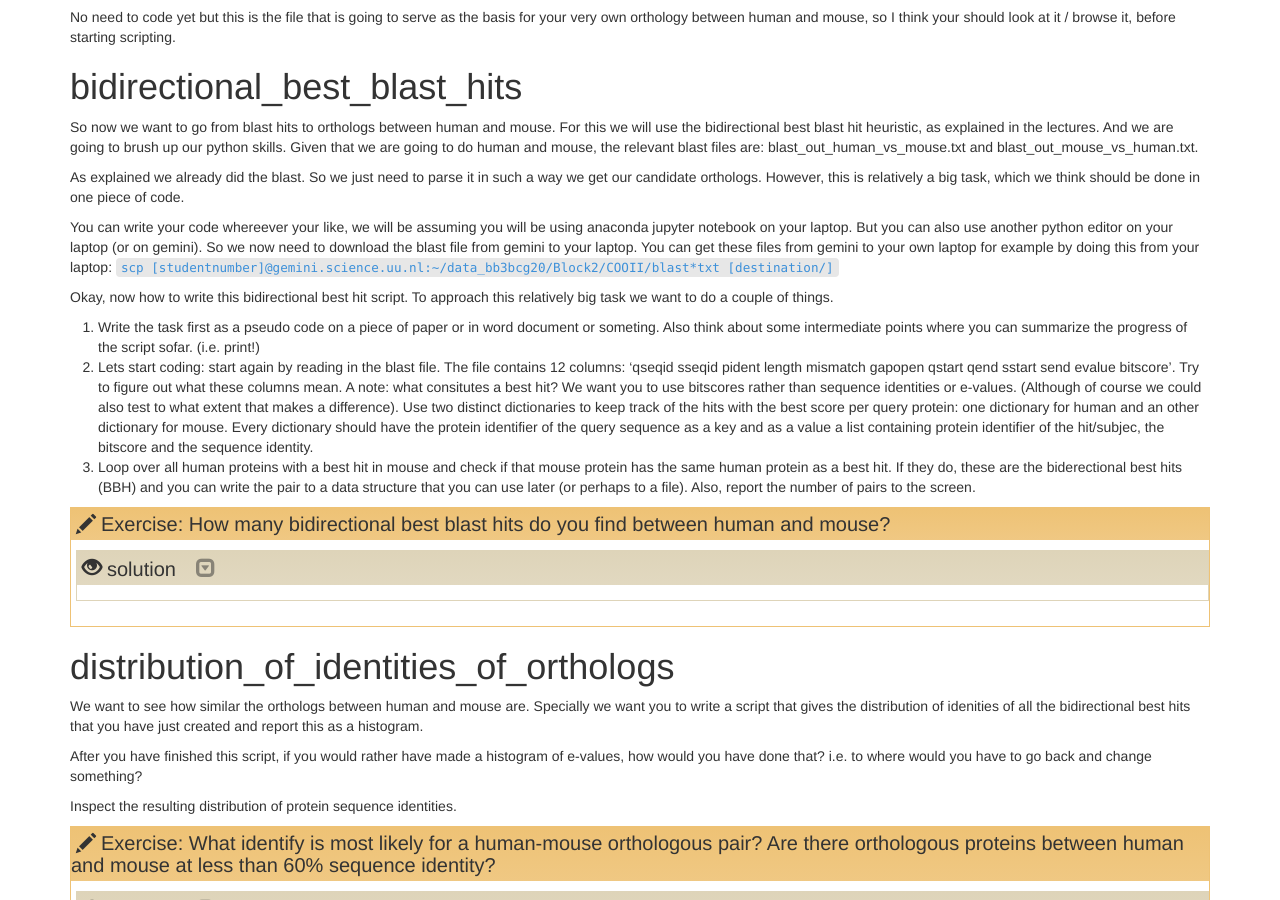
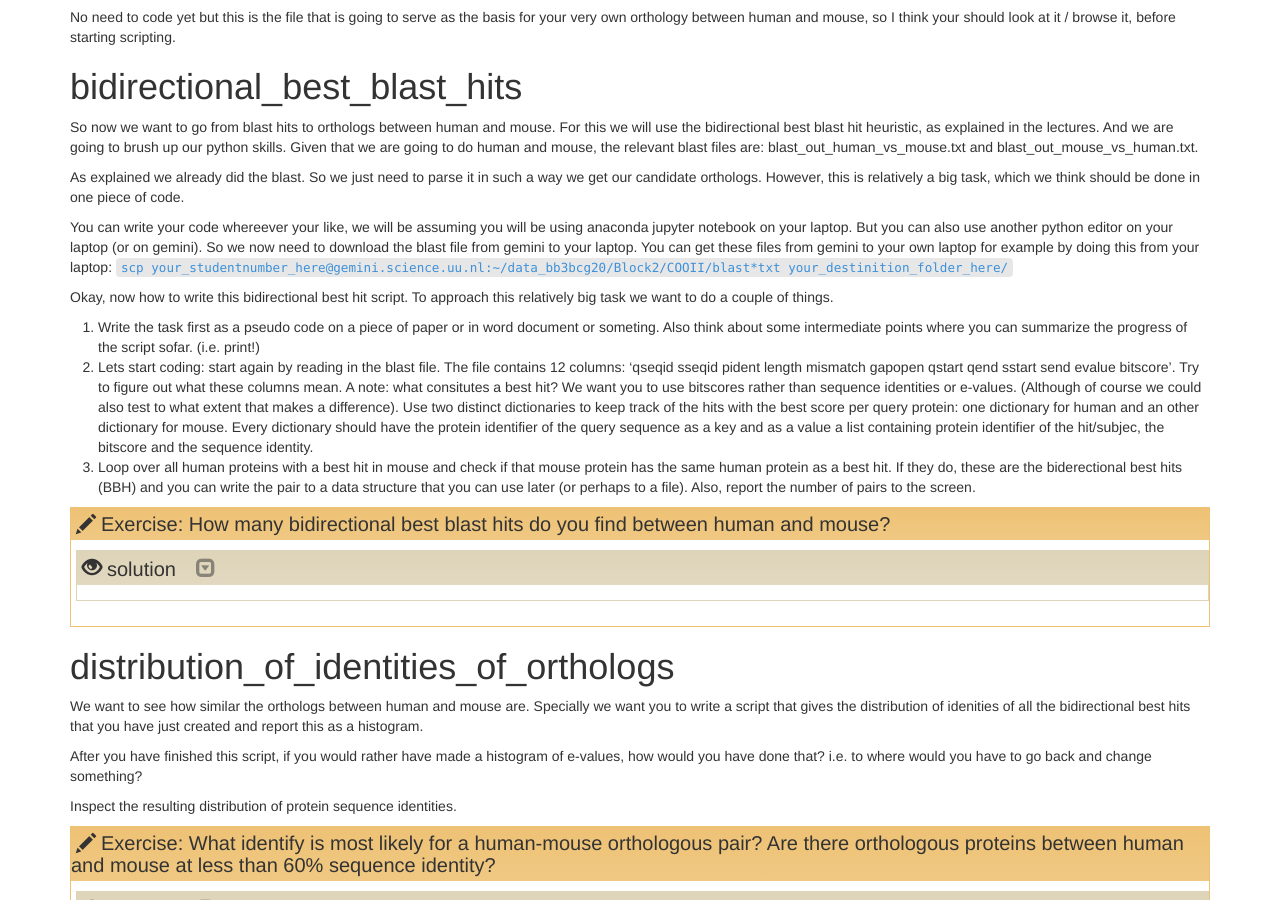
Before and after one commit to TeamMGE/GenomeBioinformaticsCourse, a Jekyll site: the page built from _episodes/50-COOII.md, in a window 1280 px wide and 900 px high, scrolled down 672 px. Built offline with Jekyll 4.4.1, drawn with Linux system fonts in a browser that asks for light colours.

Commit message:
Update 50-COOII.md

```diff
--- a/_episodes/50-COOII.md
+++ b/_episodes/50-COOII.md
@@ -36,7 +36,7 @@ So now we want to go from blast hits to orthologs between human and mouse. For t
 As explained we already did the blast. So we just need to parse it in such a way we get our candidate orthologs. However, this is relatively a big task, which we think should be done in one piece of code.
 
 You can write your code whereever your like, we will be assuming you will be using anaconda jupyter notebook on your laptop. But you can also use another python editor on your laptop (or on gemini). So we now need to download the blast file from gemini to your laptop.
-You can get these files from gemini to your own laptop for example by doing this from your laptop: `scp [studentnumber]@gemini.science.uu.nl:~/data_bb3bcg20/Block2/COOII/blast*txt [destination/]`
+You can get these files from gemini to your own laptop for example by doing this from your laptop: `scp your_studentnumber_here@gemini.science.uu.nl:~/data_bb3bcg20/Block2/COOII/blast*txt your_destinition_folder_here/`
 
 Okay, now how to write this bidirectional best hit script. To approach this relatively big task we want to do a couple of things.
 1. Write the task first as a pseudo code on a piece of paper or in word document or someting. Also think about some intermediate points where you can summarize the progress of the script sofar. (i.e. print!)
```
